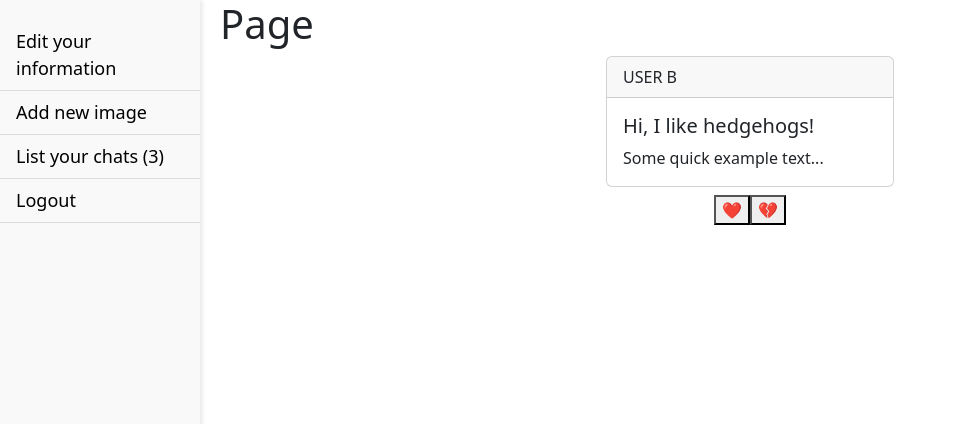
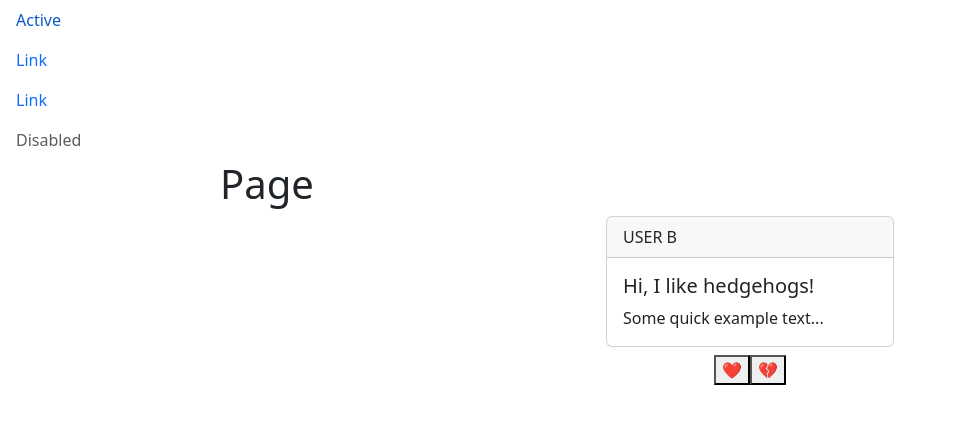
Before and after one commit to JaakkoLipp/AWP-Project, a React (Create React App) app in the folder client/: page / in a window 1280 px wide. Shown: the top 424 px of the page, without its empty margins (0-957 px from the left). Built offline with nearby package versions, Linux system fonts and the light colour scheme.

Commit message:
Update package.json and Menu.js

```diff
--- a/client/package.json
+++ b/client/package.json
@@ -7,7 +7,9 @@
     "@testing-library/jest-dom": "^5.17.0",
     "@testing-library/react": "^13.4.0",
     "@testing-library/user-event": "^13.5.0",
+    "bootstrap": "^5.3.3",
     "react": "^18.2.0",
+    "react-bootstrap": "^2.10.1",
     "react-dom": "^18.2.0",
     "react-router-dom": "^6.22.1",
     "react-scripts": "5.0.1",
--- a/client/src/components/Menu.js
+++ b/client/src/components/Menu.js
@@ -1,16 +1,16 @@
 import React from "react";
 import "./Menu.css";
-
+import { Nav } from "react-bootstrap";
 function Menu() {
   return (
-    <div className="menu">
-      <ul className="menu-list">
-        <li>Edit your information</li>
-        <li>Add new image</li>
-        <li>List your chats (3)</li>
-        <li>Logout</li>
-      </ul>
-    </div>
+    <Nav defaultActiveKey="/home" className="flex-column">
+      <Nav.Link href="/home">Active</Nav.Link>
+      <Nav.Link eventKey="link-1">Link</Nav.Link>
+      <Nav.Link eventKey="link-2">Link</Nav.Link>
+      <Nav.Link eventKey="disabled" disabled>
+        Disabled
+      </Nav.Link>
+    </Nav>
   );
 }
 
--- a/package.json
+++ b/package.json
@@ -16,8 +16,5 @@
   "devDependencies": {
     "cypress": "^13.6.4"
   },
-  "dependencies": {
-    "bootstrap": "^5.3.3",
-    "react-bootstrap": "^2.10.1"
-  }
+  "dependencies": {}
 }
```
Also changed, not shown: 1 other file (tests, documents, lock files or other folders).
